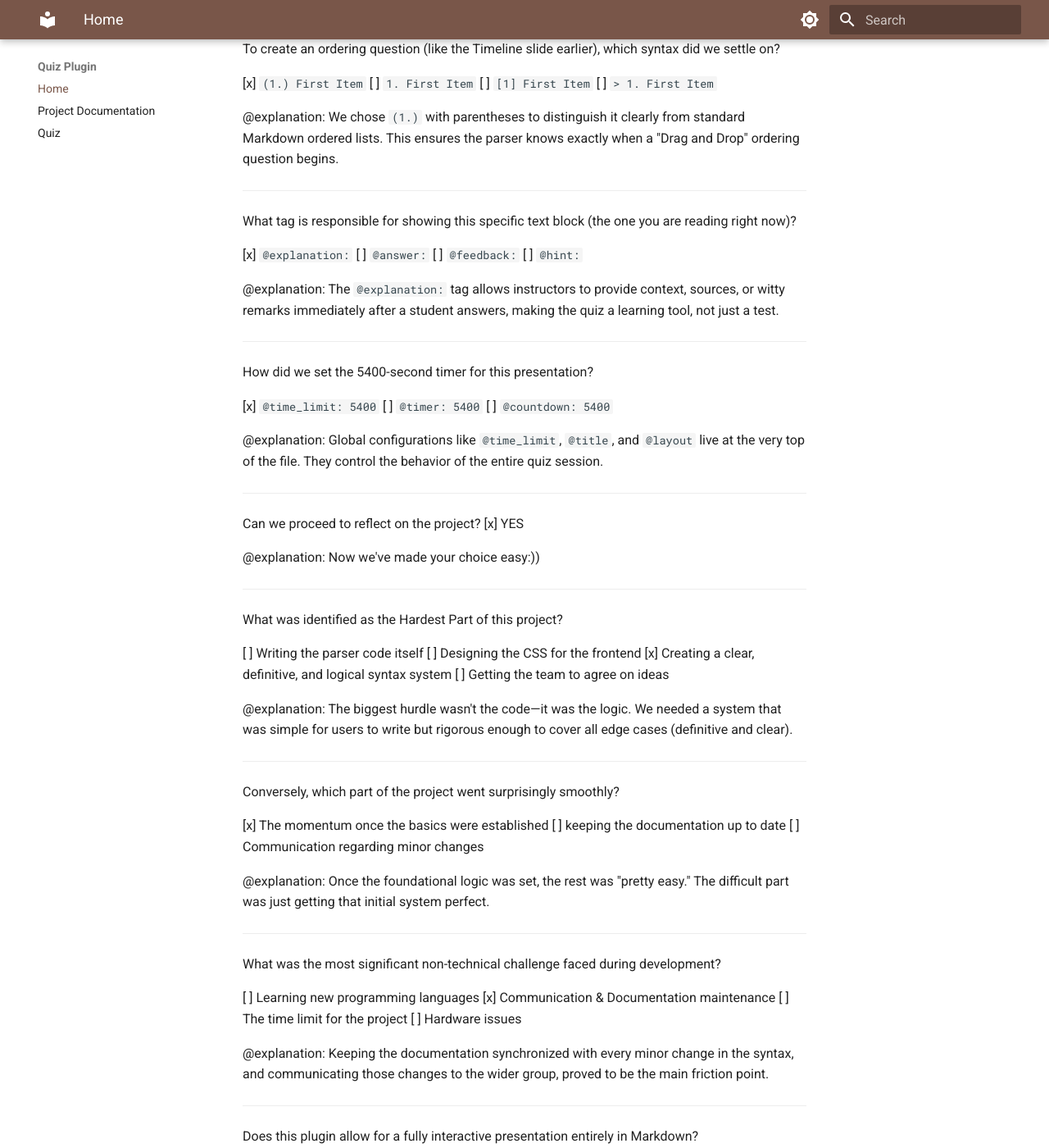
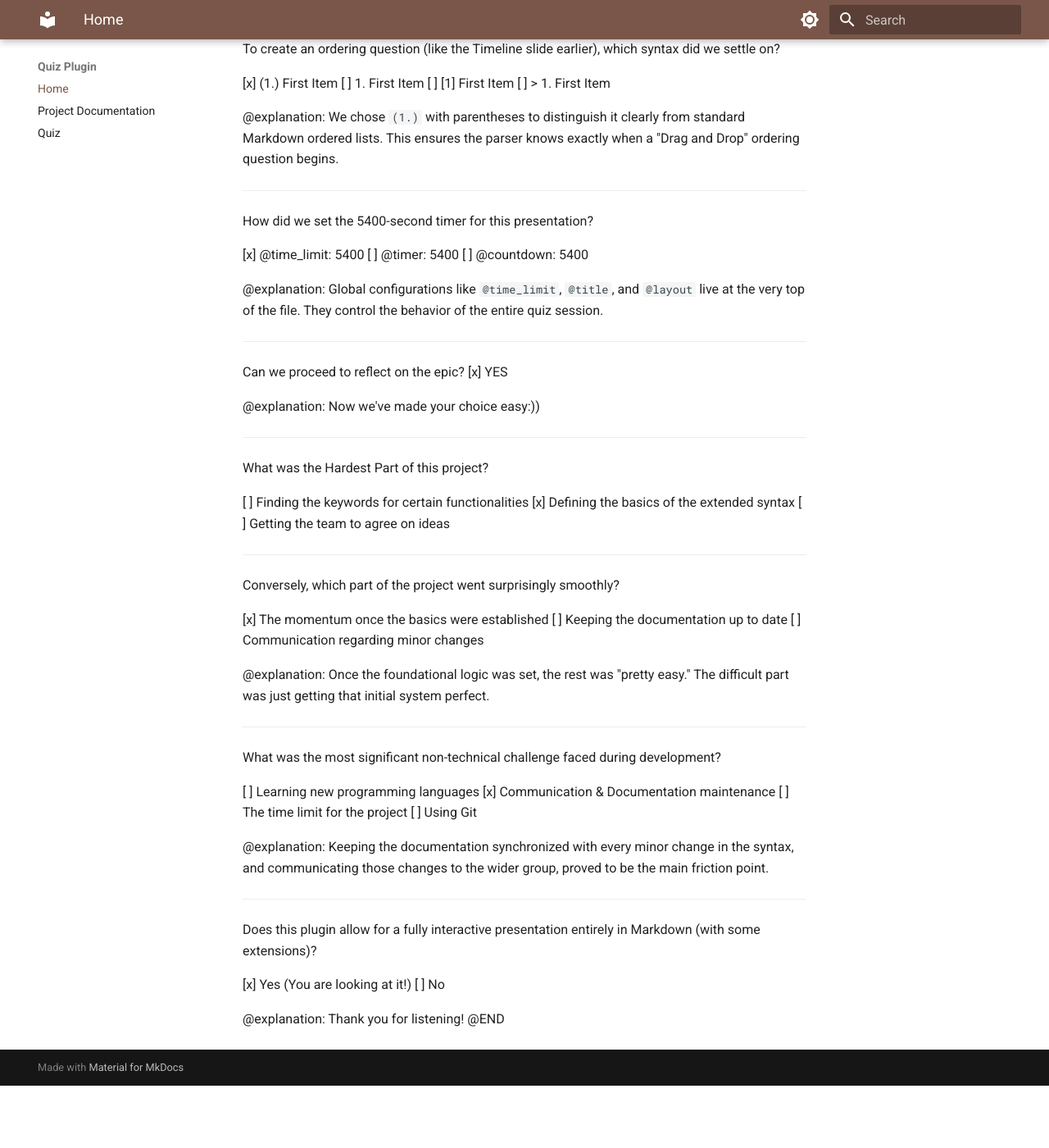
Before and after one commit to MatlakPeter/Markdown-Quiz-Plugin, an MkDocs documentation site: the page built from docs/index.md, in a window 1280 px wide and 1400 px high, scrolled down 2066 px. Shown: the whole window at 82% size. Built offline with MkDocs 1.6.1 and Material for MkDocs 9.7.7, drawn with Linux system fonts in a browser that asks for light colours; after the commit the page ends 3390 px from its top, so only the background shows below that; some of the changed text lies outside the part shown.

Commit message:
final project presentation 2.0

```diff
--- a/docs/index.md
+++ b/docs/index.md
@@ -64,7 +64,7 @@
 
 How will this specific line be rendered to the user?
 
-[x] As a checked checkbox (Correct Answer)
+[x] As a checked checkbox
 [ ] As an empty checkbox
 [ ] As a clickable button
 [ ] As a text input field
@@ -90,9 +90,9 @@
 
 How do we define the "Matching" pairs (like the team roles slide you saw earlier)?
 
-[x] `{ Option A | Match A }`
-[ ] `[ Option A -> Match A ]`
-[ ] `< Option A, Match A >`
+[x] { Option A | Match A }
+[ ] [ Option A -> Match A ]
+[ ] < Option A, Match A >
 
 @explanation:
 We chose curly braces `{}` with a pipe `|` separator. This keeps the syntax clean and distinct from standard Markdown links or images.
@@ -112,62 +112,46 @@
 
 To create an ordering question (like the Timeline slide earlier), which syntax did we settle on?
 
-[x] `(1.) First Item`
-[ ] `1. First Item`
-[ ] `[1] First Item`
-[ ] `> 1. First Item`
+[x] (1.) First Item
+[ ] 1. First Item
+[ ] [1] First Item
+[ ] > 1. First Item
 
 @explanation:
 We chose `(1.)` with parentheses to distinguish it clearly from standard Markdown ordered lists. This ensures the parser knows exactly when a "Drag and Drop" ordering question begins.
 
 ---
 
-What tag is responsible for showing this specific text block (the one you are reading right now)?
-
-[x] `@explanation:`
-[ ] `@answer:`
-[ ] `@feedback:`
-[ ] `@hint:`
-
-@explanation:
-The `@explanation:` tag allows instructors to provide context, sources, or witty remarks immediately after a student answers, making the quiz a learning tool, not just a test.
-
----
-
 How did we set the 5400-second timer for this presentation?
 
-[x] `@time_limit: 5400`
-[ ] `@timer: 5400`
-[ ] `@countdown: 5400`
+[x] @time_limit: 5400
+[ ] @timer: 5400
+[ ] @countdown: 5400
 
 @explanation:
 Global configurations like `@time_limit`, `@title`, and `@layout` live at the very top of the file. They control the behavior of the entire quiz session.
 
 ---
 
-Can we proceed to reflect on the project?
+Can we proceed to reflect on the epic?
 [x] YES
 
 @explanation: Now we've made your choice easy:))
 
 ---
 
-What was identified as the Hardest Part of this project?
+What was the Hardest Part of this project?
 
-[ ] Writing the parser code itself
-[ ] Designing the CSS for the frontend
-[x] Creating a clear, definitive, and logical syntax system
+[ ] Finding the keywords for certain functionalities
+[x] Defining the basics of the extended syntax
 [ ] Getting the team to agree on ideas
-
-@explanation:
-The biggest hurdle wasn't the code—it was the logic. We needed a system that was simple for users to write but rigorous enough to cover all edge cases (definitive and clear).
 
 ---
 
 Conversely, which part of the project went surprisingly smoothly?
 
 [x] The momentum once the basics were established
-[ ] keeping the documentation up to date
+[ ] Keeping the documentation up to date
 [ ] Communication regarding minor changes
 
 @explanation:
@@ -180,14 +164,14 @@
 [ ] Learning new programming languages
 [x] Communication & Documentation maintenance
 [ ] The time limit for the project
-[ ] Hardware issues
+[ ] Using Git
 
 @explanation:
 Keeping the documentation synchronized with every minor change in the syntax, and communicating those changes to the wider group, proved to be the main friction point.
 
 ---
 
-Does this plugin allow for a fully interactive presentation entirely in Markdown?
+Does this plugin allow for a fully interactive presentation entirely in Markdown (with some extensions)?
 
 [x] Yes (You are looking at it!)
 [ ] No
```
